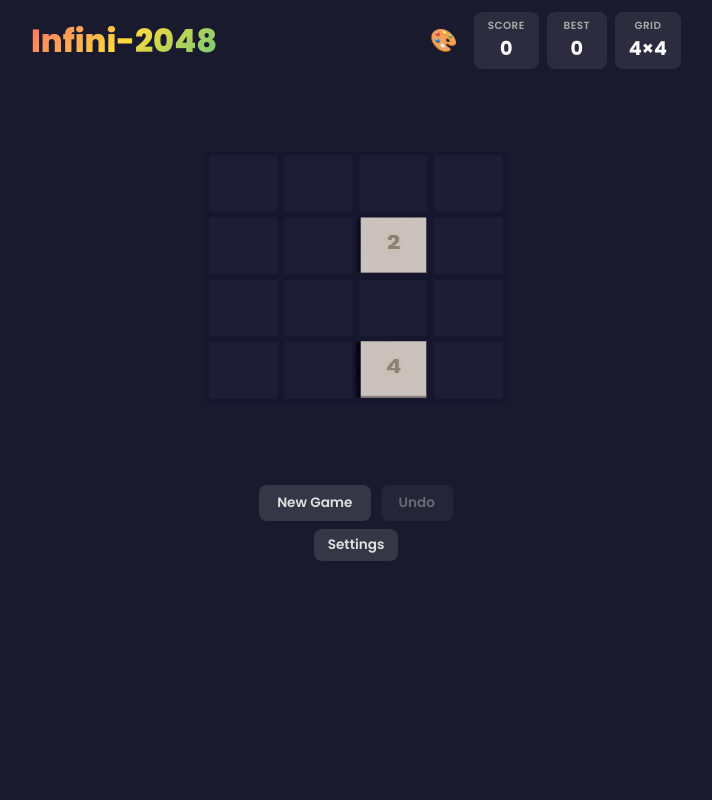
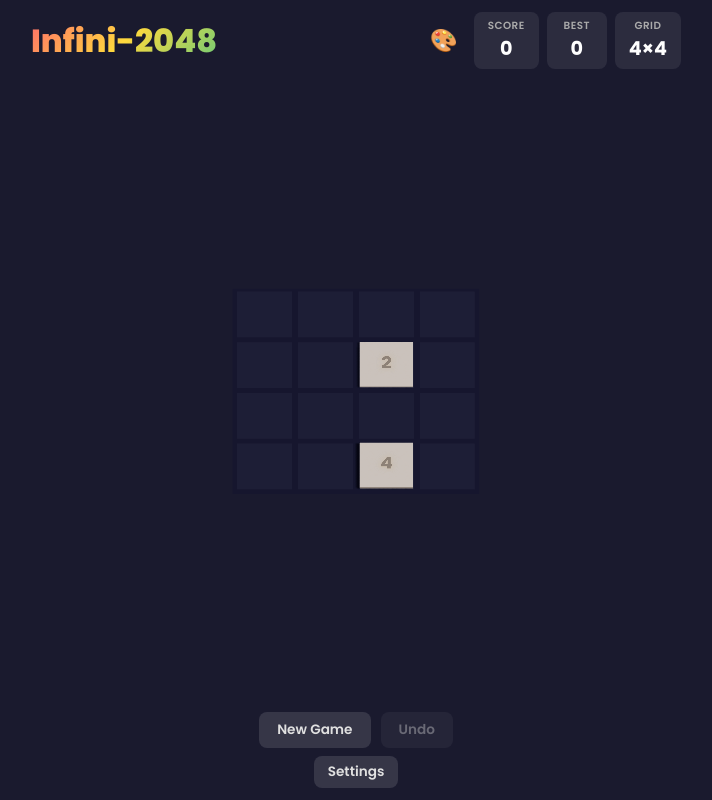
Before and after one commit to notanytime/Infini-2048, a Vue app: page / in a window 1280 px wide. Shown: the whole page, without its empty margins (284-996 px from the left). Built offline with nearby package versions, Linux system fonts and the light colour scheme.

Commit message:
fix: canvas尺寸v3 - game-main最小高度+canvas最小高度

```diff
--- a/src/App.vue
+++ b/src/App.vue
@@ -147,13 +147,14 @@ html, body {
 }
 
 .game-main {
-  flex: 0 1 auto;
+  flex: 1;
   display: flex;
   align-items: center;
   justify-content: center;
   width: 100%;
   max-width: 650px;
-  min-height: 400px;
+  min-height: 300px;
+  overflow: hidden;
 }
 
 .game-footer {
--- a/src/components/GameCanvas.vue
+++ b/src/components/GameCanvas.vue
@@ -369,7 +369,7 @@ onUnmounted(() => { cleanup() })
 .canvas-container {
   width: 100%;
   height: 100%;
-  min-height: 400px;
+  min-height: 200px;
   display: flex;
   align-items: center;
   justify-content: center;
@@ -379,7 +379,7 @@ onUnmounted(() => { cleanup() })
 .game-canvas {
   width: 100%;
   height: 100%;
-  min-height: 400px;
+  min-height: 200px;
   display: block;
 }
 .debug-cursor {
```
